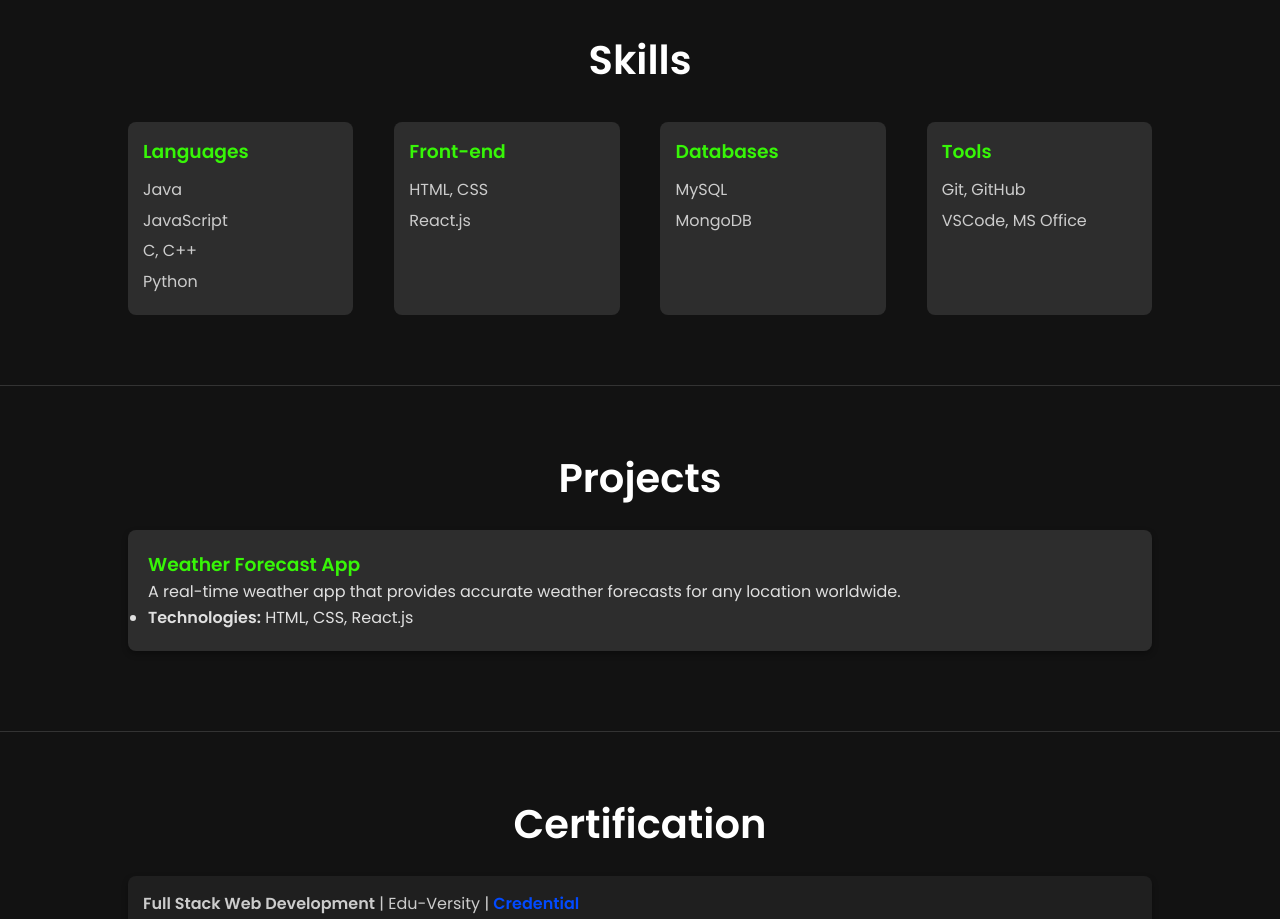
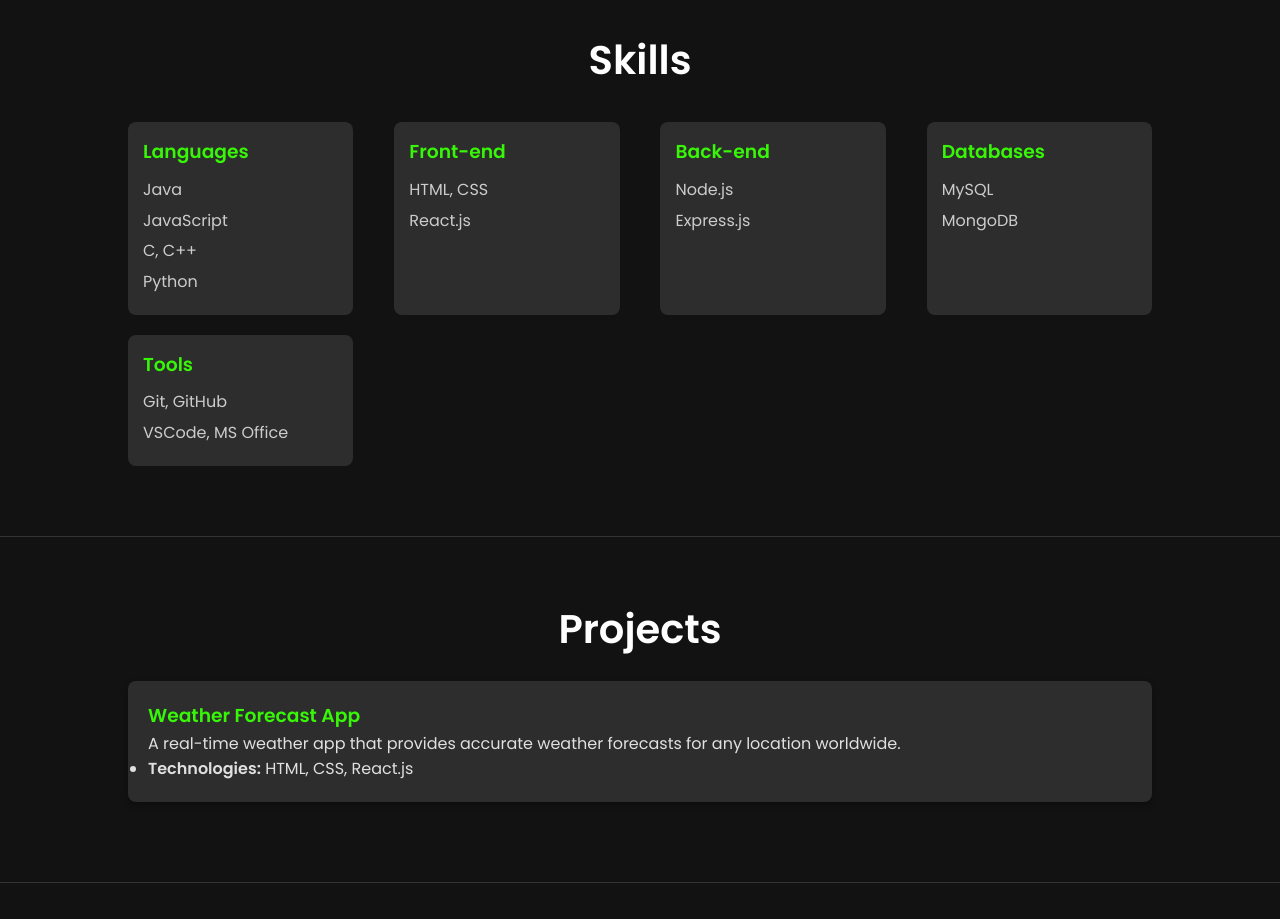
Before and after one commit to bibeksamantray/MyPortfolio, a plain HTML site: page index.html in a window 1280 px wide. Shown: the part 1700-2619 px from the top of the page. Drawn offline with Linux system fonts and the light colour scheme.

Commit message:
Update index.html

```diff
--- a/index.html
+++ b/index.html
@@ -110,6 +110,13 @@
                     </ul>
                 </div>
                 <div class="skill-category">
+                    <h3>Back-end</h3>
+                    <ul>
+                        <li>Node.js</li>
+                        <li>Express.js</li>
+                    </ul>
+                </div>
+                <div class="skill-category">
                     <h3>Databases</h3>
                     <ul>
                         <li>MySQL</li>
```
